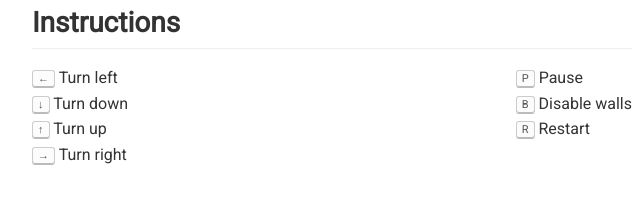
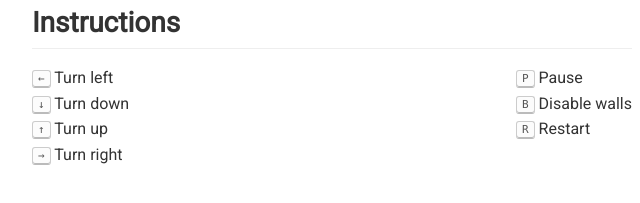
Before and after one commit to LyleLanley/Arduino-Arcade, a plain HTML site: page index.html in a window 1280 px wide. Shown: the part 501-704 px from the top of the page, 308-948 px from the left. Drawn offline with Linux system fonts and the light colour scheme.

Commit message:
style: don't override default font

```diff
--- a/style.css
+++ b/style.css
@@ -1,5 +1,5 @@
 * {
-    font-family: "Roboto" !important;
+    font-family: "Roboto";
 }
 
 body {
```
